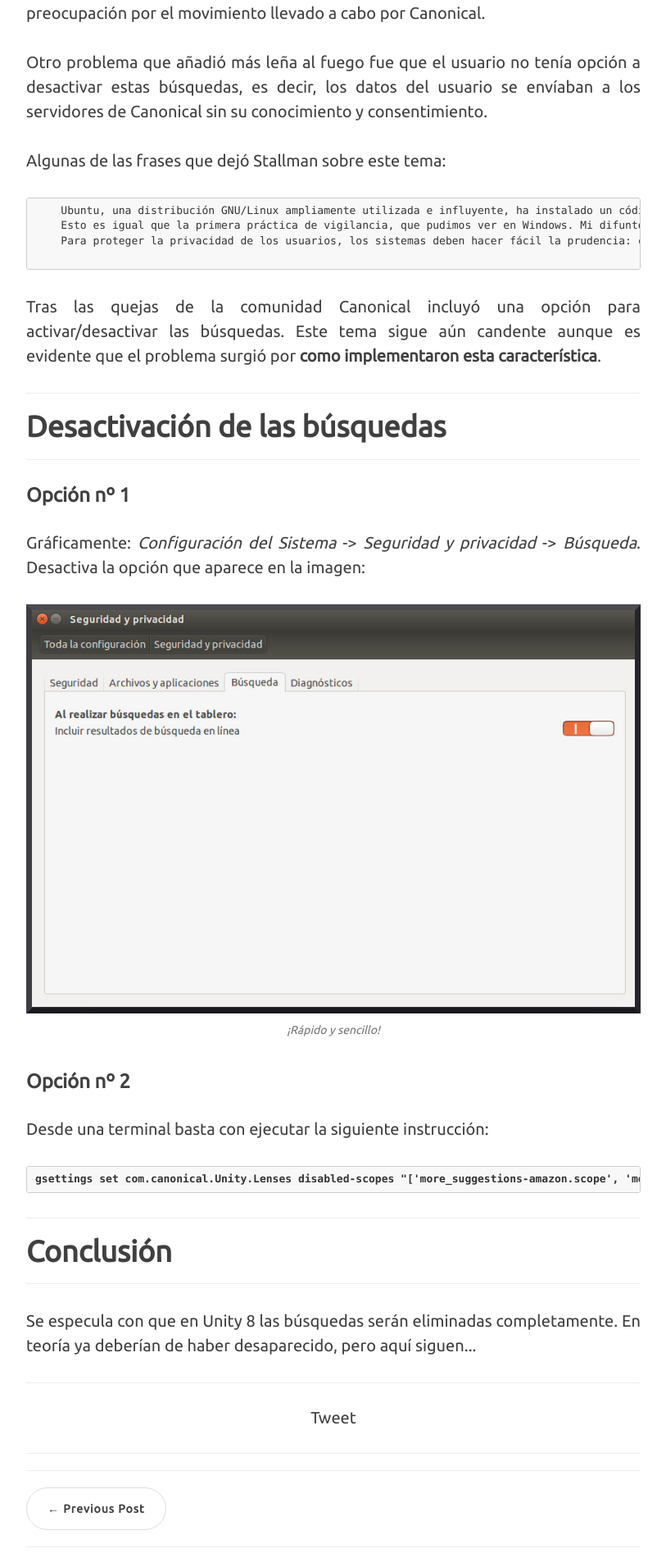
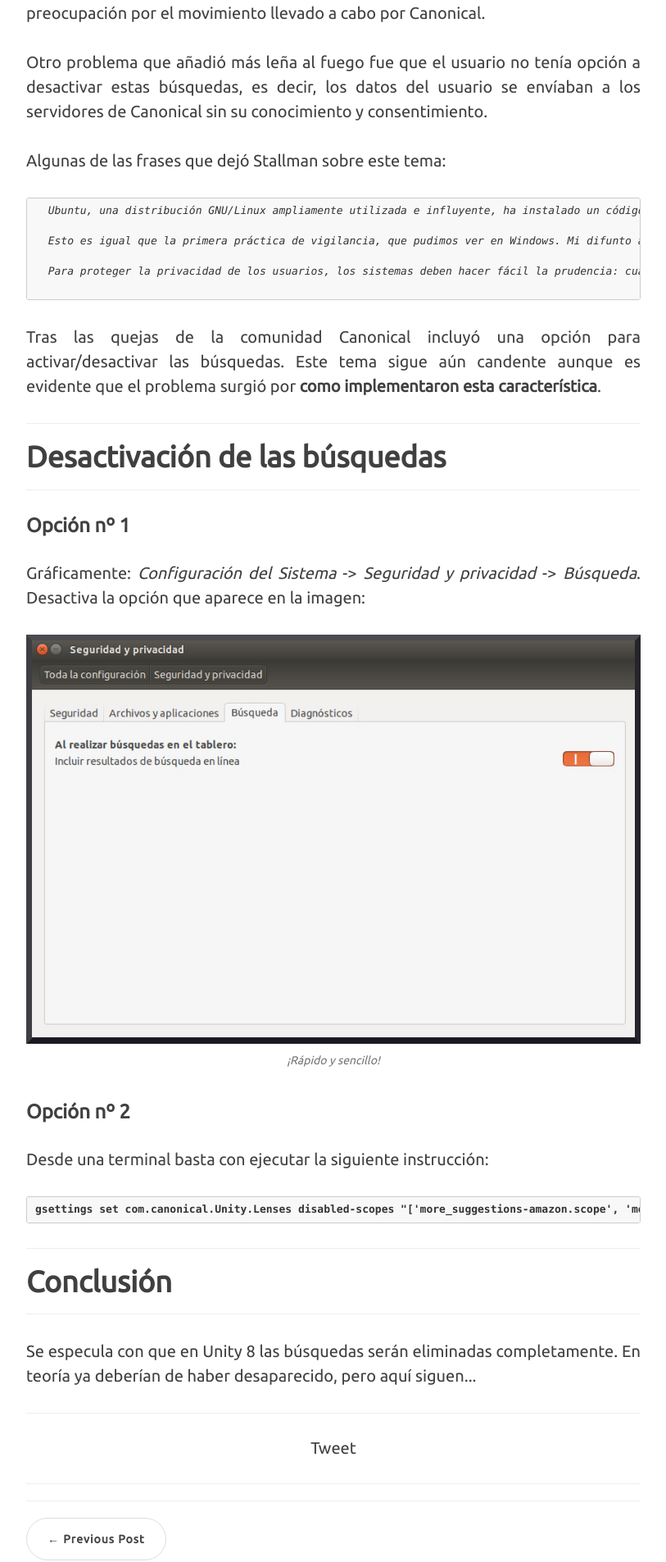
Before and after one commit to R12Leal/R12Leal.github.io, a Jekyll site: the page built from _posts/2015-11-20-desactivar-busquedas-comerciales-ubuntu.markdown, in a window 1280 px wide. Shown: the part 1139-3044 px from the top of the page at 82% size, without its empty margins (233-1046 px from the left). Built offline with Jekyll 4.4.1, drawn with Linux system fonts in a browser that asks for light colours; nearby versions of some CDN libraries; comment, search, counter and statistics services are not loaded.

Commit message:
Update 07/01/2016

```diff
--- a/_posts/2015-11-20-desactivar-busquedas-comerciales-ubuntu.markdown
+++ b/_posts/2015-11-20-desactivar-busquedas-comerciales-ubuntu.markdown
@@ -20,11 +20,13 @@
 <p>Otro problema que añadió más leña al fuego fue que el usuario no tenía opción a desactivar estas búsquedas, es decir, los datos del usuario se envíaban a los servidores de Canonical sin su conocimiento y consentimiento.</p>
 <p>Algunas de las frases que dejó Stallman sobre este tema:</p>
 <p>
-  <pre>
-    Ubuntu, una distribución GNU/Linux ampliamente utilizada e influyente, ha instalado un código de vigilancia. Cuando el usuario busca en sus archivos locales introduciendo una cadena en el escritorio de Ubuntu, Ubuntu envía esa cadena a uno de los servidores de Canonical.
-    Esto es igual que la primera práctica de vigilancia, que pudimos ver en Windows. Mi difunto amigo Fravia me dijo que cuando él buscaba una cadena en los archivos de su sistema en Windows, éste enviaba un paquete a otro servidor, que era detectado por el firewall. Teniendo en cuenta esto, aprendió acerca de la propensión del software propietario para convertirse en malware. Tal vez no sea coincidencia que Ubuntu haga lo mismo.
-    Para proteger la privacidad de los usuarios, los sistemas deben hacer fácil la prudencia: cuando un programa de búsqueda local tiene una función de búsqueda online, ésta sólo debería realizarse cuando el usuario lo elija de forma explícita cada vez. Esto es fácil: todo lo que se necesita es tener botones separados para las búsquedas online y las búsquedas locales, incluso algunas versiones anteriores de Ubuntu lo implementaron. Una función de búsqueda online también debe informar al usuario de forma clara y concreta acerca de quién recibirá su información personal, siempre y cuando se utilice la función.
-  </pre>
+  <i><pre>
+  Ubuntu, una distribución GNU/Linux ampliamente utilizada e influyente, ha instalado un código de vigilancia. Cuando el usuario busca en sus archivos locales introduciendo una cadena en el escritorio de Ubuntu, Ubuntu envía esa cadena a uno de los servidores de Canonical.
+
+  Esto es igual que la primera práctica de vigilancia, que pudimos ver en Windows. Mi difunto amigo Fravia me dijo que cuando él buscaba una cadena en los archivos de su sistema en Windows, éste enviaba un paquete a otro servidor, que era detectado por el firewall. Teniendo en cuenta esto, aprendió acerca de la propensión del software propietario para convertirse en malware. Tal vez no sea coincidencia que Ubuntu haga lo mismo.
+
+  Para proteger la privacidad de los usuarios, los sistemas deben hacer fácil la prudencia: cuando un programa de búsqueda local tiene una función de búsqueda online, ésta sólo debería realizarse cuando el usuario lo elija de forma explícita cada vez. Esto es fácil: todo lo que se necesita es tener botones separados para las búsquedas online y las búsquedas locales, incluso algunas versiones anteriores de Ubuntu lo implementaron. Una función de búsqueda online también debe informar al usuario de forma clara y concreta acerca de quién recibirá su información personal, siempre y cuando se utilice la función.
+  </pre></i>
 <p>Tras las quejas de la comunidad Canonical incluyó una opción para activar/desactivar las búsquedas. Este tema sigue aún candente aunque es evidente que el problema surgió por <strong>como implementaron esta característica</strong>.</p>
 <hr />
 <h2 class="section-heading">Desactivación de las búsquedas</h2>
```
